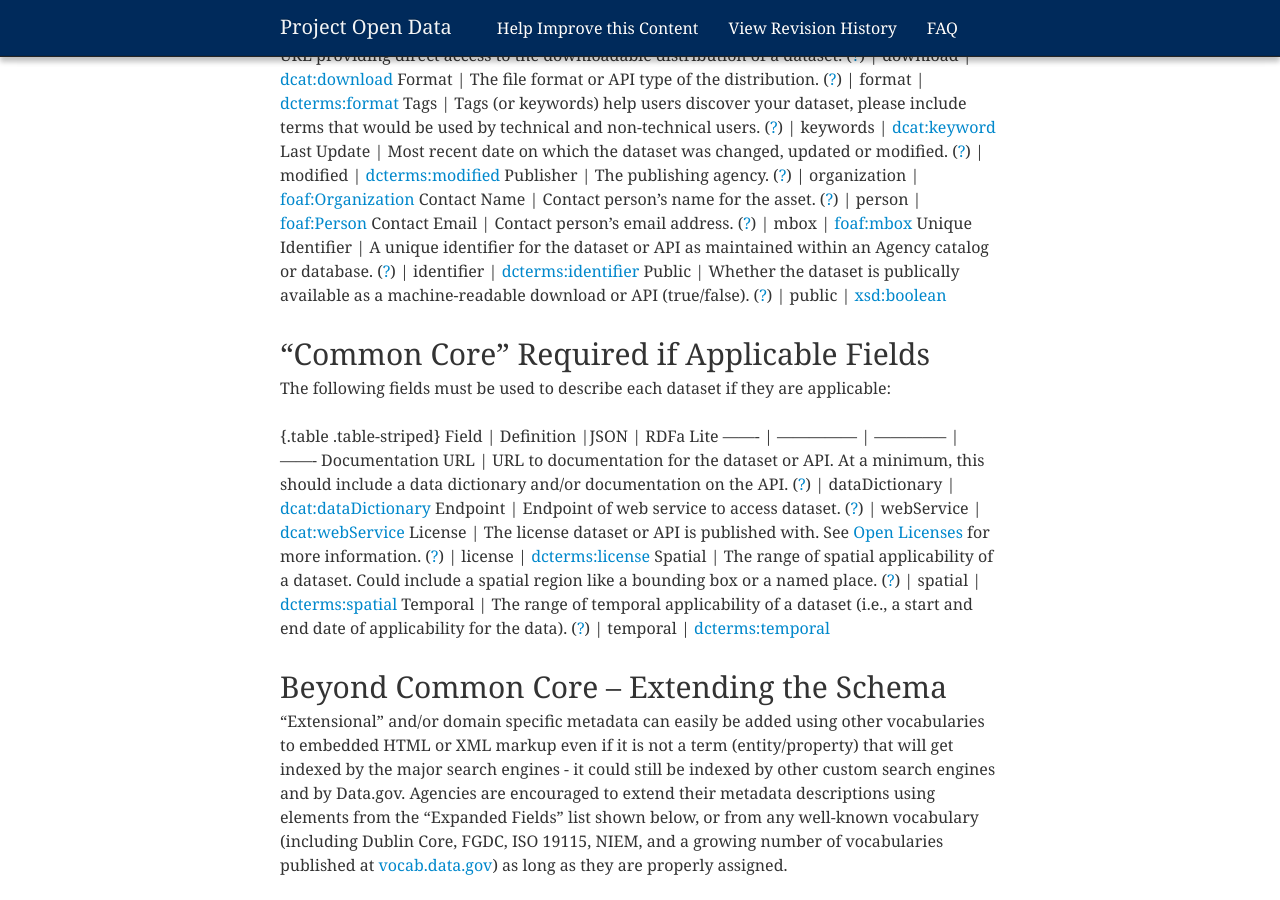
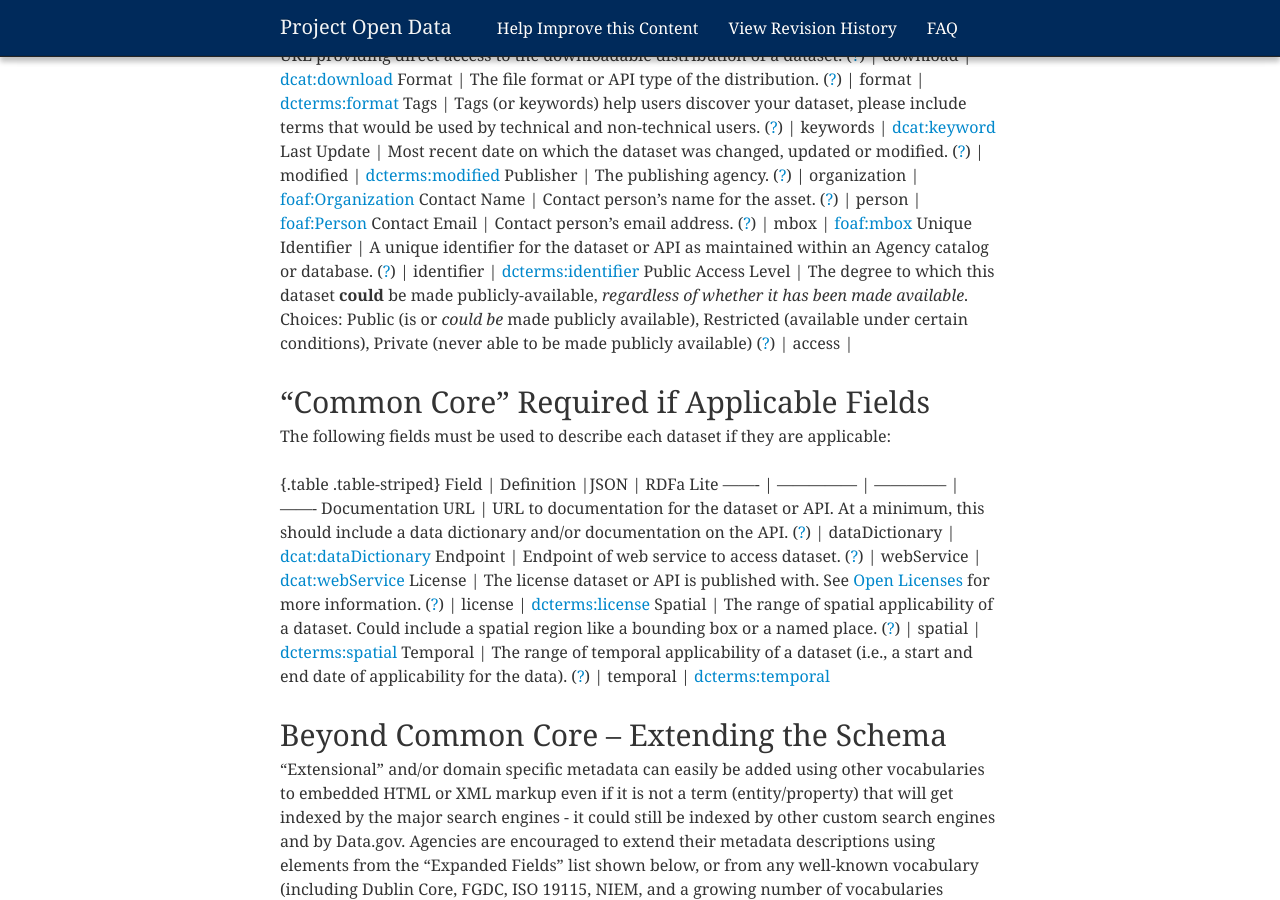
Before and after one commit to gbinal/p-o-d.github.com, a Jekyll site: the page built from schema.md, in a window 1280 px wide and 900 px high, scrolled down 1751 px. Built offline with Jekyll 4.4.1, drawn with Linux system fonts in a browser that asks for light colours; nearby versions of some CDN libraries.

Commit message:
Updated "Public" field
Per discussions about separating restricted from private data. Whether or not the data *has* been made publicly available can be auto-determined by whether there is an entry in the Download URL.

```diff
--- a/schema.md
+++ b/schema.md
@@ -53,7 +53,7 @@ Publisher           | The publishing agency. ([?](http://gsa-ocsit.github.com/pr
 Contact Name      | Contact person's name for the asset. ([?](http://gsa-ocsit.github.com/project-open-data.github.com/metadata-resources/#schema_maps))                                                                                       | person         | [foaf:Person](http://xmlns.com/foaf/spec/#term_Person)
 Contact Email	    | Contact person's email address. ([?](http://gsa-ocsit.github.com/project-open-data.github.com/metadata-resources/#schema_maps))			           	                                                                             | mbox	       | [foaf:mbox](http://xmlns.com/foaf/spec/#term_mbox)
 Unique Identifier   | A unique identifier for the dataset or API as maintained within an Agency catalog or database. ([?](http://gsa-ocsit.github.com/project-open-data.github.com/metadata-resources/#schema_maps))                                                 | identifier            | [dcterms:identifier](http://www.w3.org/TR/vocab-dcat/#property--identifier)
-Public              | Whether the dataset is publically available as a machine-readable download or API (true/false). ([?](http://gsa-ocsit.github.com/project-open-data.github.com/metadata-resources/#schema_maps))                                                                             | public          | [xsd:boolean](http://www.w3.org/TR/xmlschema-2/#boolean)
+Public Access Level | The degree to which this dataset **could** be made publicly-available, *regardless of whether it has been made available*. Choices: Public (is or *could be* made publicly available), Restricted (available under certain conditions), Private (never able to be made publicly available) ([?](http://gsa-ocsit.github.com/project-open-data.github.com/metadata-resources/#schema_maps)) | access          |
 
 "Common Core" Required if Applicable Fields
 -------------------------------------------
```
